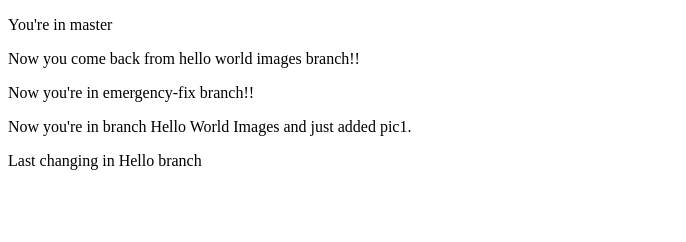
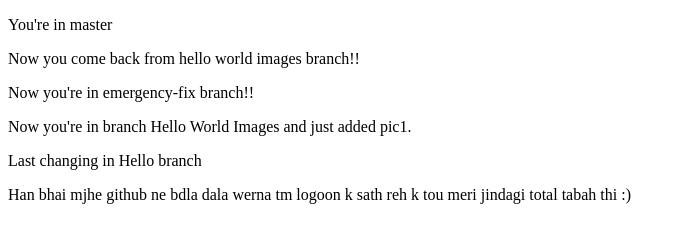
Before and after one commit to MuqadasAshraf-5406/MyFirstProject, a plain HTML site: page index.html in a window 1280 px wide. Shown: the whole page, without its empty margins (0-686 px from the left). Drawn offline with Linux system fonts and the light colour scheme.

Commit message:
Update index.html

```diff
--- a/index.html
+++ b/index.html
@@ -13,5 +13,7 @@
     <p>Now you're in branch Hello World Images and just added pic1.</p>
 
     <p>Last changing in Hello branch</p>
+
+    <p>Han bhai mjhe github ne bdla dala werna tm logoon k sath reh k tou meri jindagi total tabah thi :)</p>
 </body>
 </html>
```
